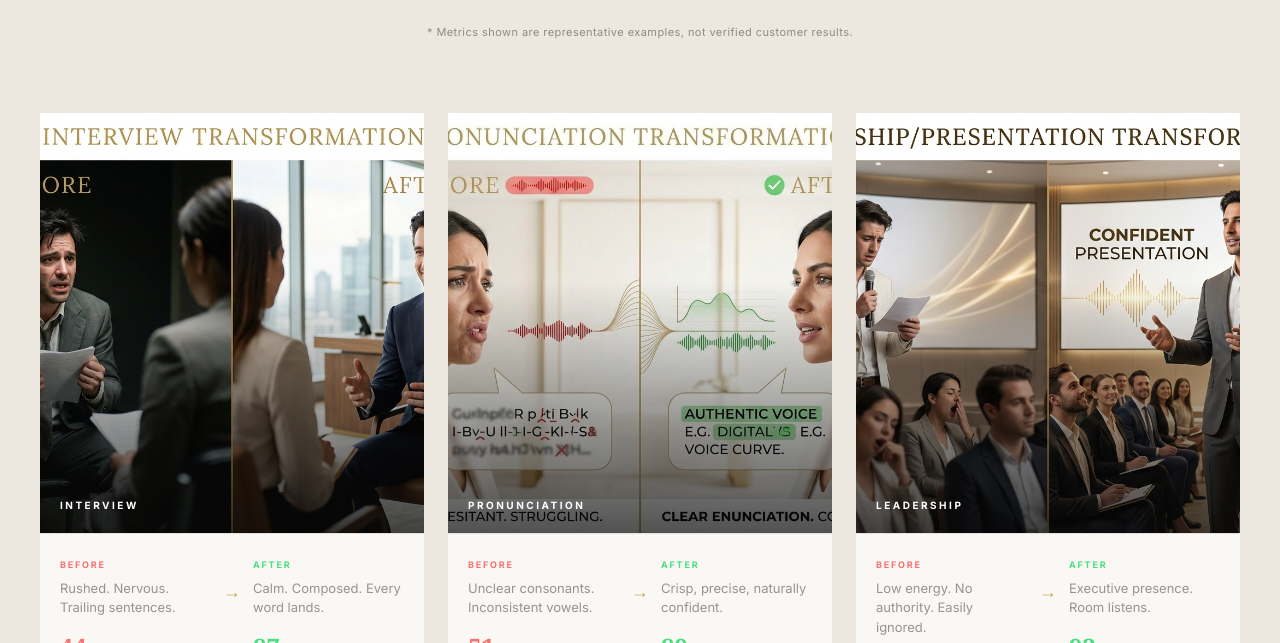
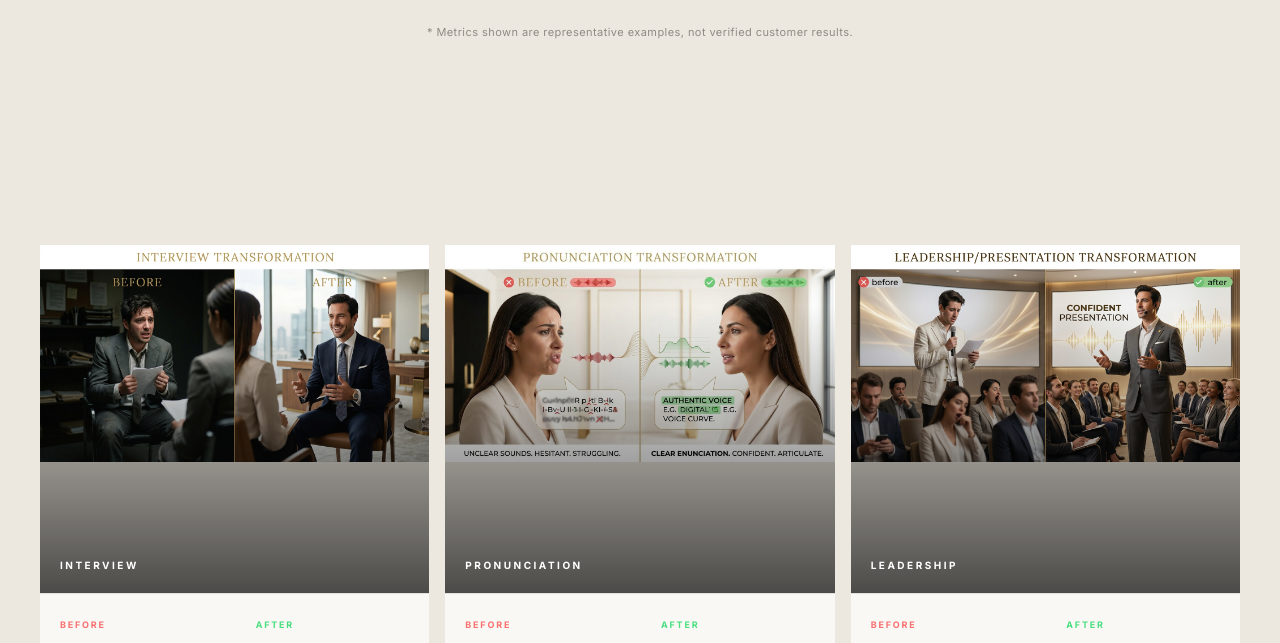
Before and after one commit to mustafahassan065/ControlVoice-Frontend, a Next.js app: page / in a window 1280 px wide. Shown: the part 4788-5431 px from the top of the page. Built offline with nearby package versions, Linux system fonts and the light colour scheme.

Commit message:
fix the home modules

```diff
--- a/styles/Home.module.css
+++ b/styles/Home.module.css
@@ -165,20 +165,25 @@
 .transformSection { background: var(--cream); padding: 120px 40px; }
 .transformTagline { font-family: var(--font-display); font-size: clamp(28px, 3.5vw, 48px); text-align: center; color: var(--text); margin-bottom: 8px; font-weight: 400; }
 .transformNote { font-size: 11px; color: var(--muted); text-align: center; margin-bottom: 72px; letter-spacing: 0.04em; }
-.transformGrid { display: grid; grid-template-columns: repeat(3, 1fr); gap: 24px; max-width: 1200px; margin: 0 auto; }
+.transformGrid {
+  display: grid;
+  grid-template-columns: repeat(3, 1fr);
+  gap: 16px;
+  max-width: 1400px;
+  margin: 0 auto;
+}
 .transformCard { display: flex; flex-direction: column; gap: 0; }
 .transformImgWrap {
   position: relative;
-  aspect-ratio: unset;  /* yeh hata do */
-  height: 420px;        /* fixed height do */
+  height: 480px;
   overflow: hidden;
   background: var(--cream);
 }
 .transformImg {
   width: 100%;
   height: 100%;
-  object-fit: cover;
-  object-position: center top;  /* face upar rahe */
+  object-fit: contain;
+  object-position: center;
 }
 .transformCard:hover .transformImg { transform: scale(1.04); }
 .transformImgOverlay { position: absolute; inset: 0; background: linear-gradient(to bottom, transparent 40%, rgba(8,8,8,0.7)); }
```
